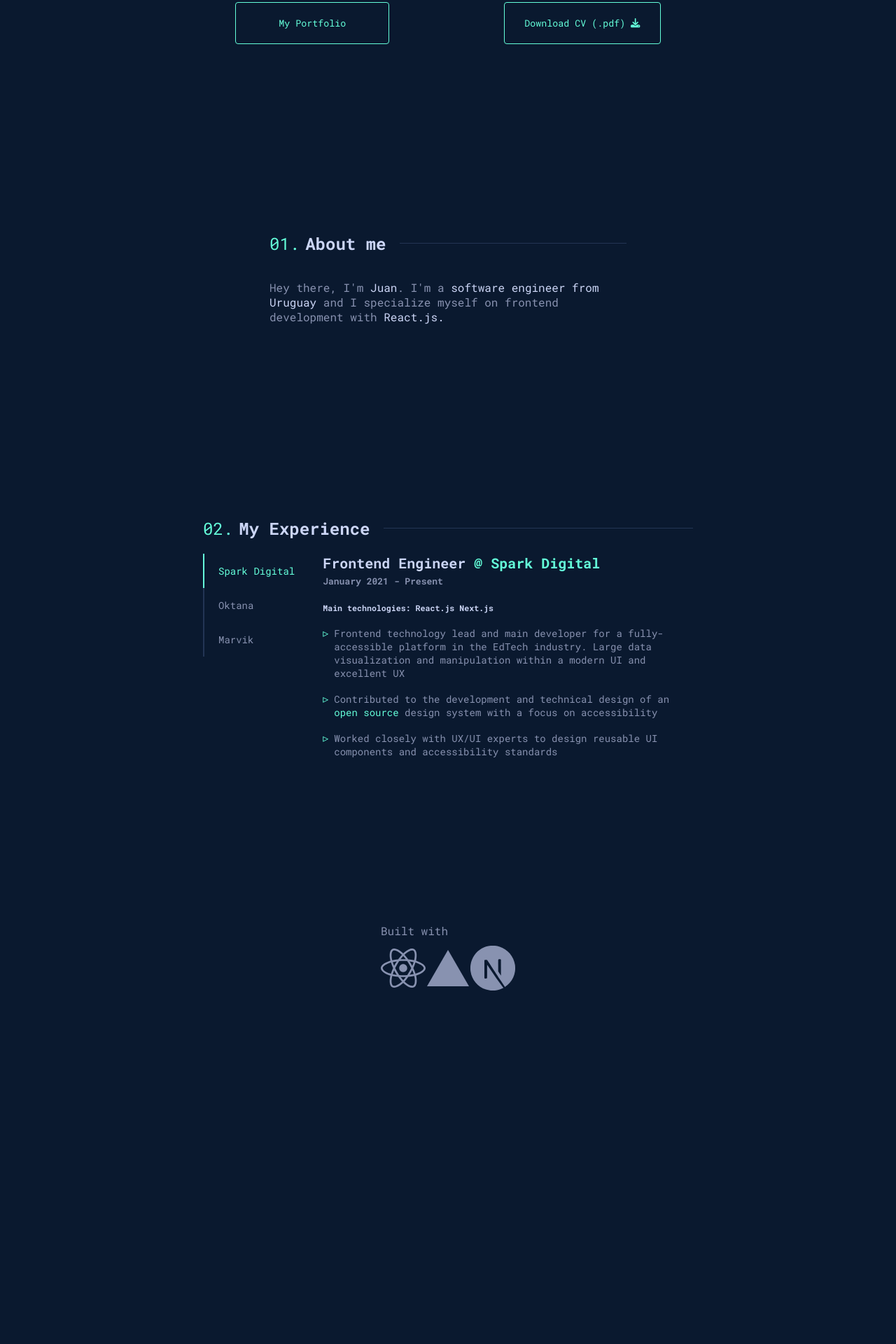
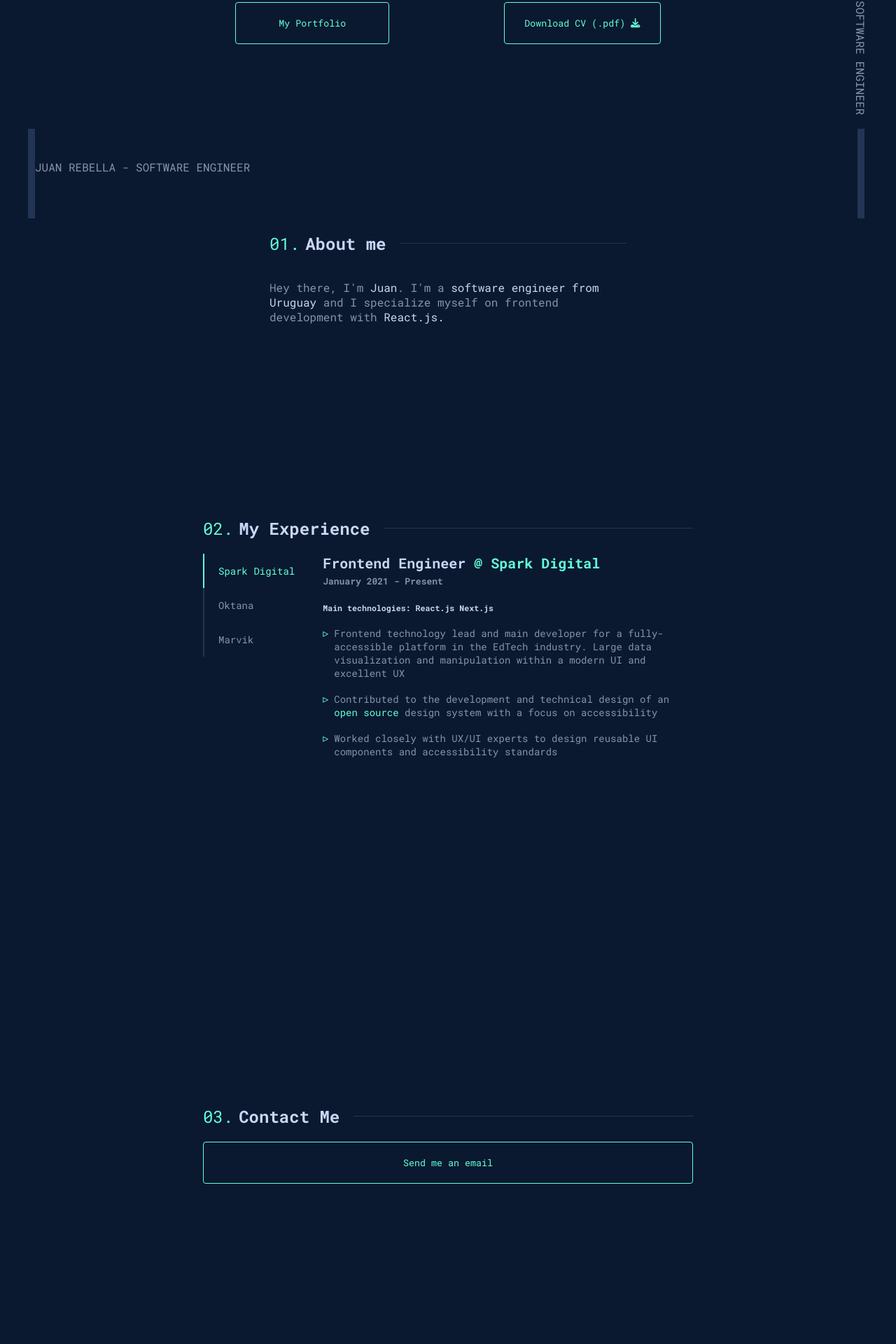
Before and after one commit to JRebella/portfolio, a Next.js app: page / in a window 1280 px wide. Shown: the part 488-2408 px from the top of the page at 70% size. Before the commit the page ends 1912 px from the top, so only its background shows below. Built offline with nearby package versions, Linux system fonts and the light colour scheme.

Commit message:
feat: footer + side banners

```diff
--- a/components/layout/Layout.tsx
+++ b/components/layout/Layout.tsx
@@ -12,6 +12,9 @@ const Layout: FunctionComponent = ({ children }) => {
       <footer className={styles.footer}>
         <Footer />
       </footer>
+
+      <aside className={styles["aside--left"]}>JUAN REBELLA - SOFTWARE ENGINEER</aside>
+      <aside className={styles["aside--right"]}>JUAN REBELLA - SOFTWARE ENGINEER</aside>
     </>
   );
 };
--- a/components/layout/layout.module.scss
+++ b/components/layout/layout.module.scss
@@ -126,3 +126,38 @@
   display: flex;
   justify-content: center;
 }
+
+@each $position in ("right", "left") {
+  .aside--#{$position} {
+    position: fixed;
+
+    @if $position == "right" {
+      right: 40px;
+      writing-mode: vertical-lr;
+    } @else if $position == "left" {
+      left: 40px;
+      writing-mode: sideways-lr;
+    }
+
+    bottom: 0;
+    z-index: 10;
+
+    display: flex;
+    align-items: center;
+
+    &::#{if($position == "right", "after", "before")} {
+      content: "";
+      display: block;
+      height: 128px;
+      width: 10px;
+
+      background-color: var(--ds-bg-accent);
+
+      @if $position == "right" {
+        margin-top: 20px;
+      } @else if $position == "left" {
+        margin-top: 20px;
+      }
+    }
+  }
+}
--- /dev/null
+++ b/pageComponents/contact/ContactSection.tsx
@@ -0,0 +1,18 @@
+import Link from "next/link";
+import { ComponentProps, FunctionComponent, Key, useState } from "react";
+import Button from "../../components/Button";
+import styles from "./contact.module.scss";
+
+const ContactSection: FunctionComponent<ComponentProps<"section">> = () => {
+  return (
+    <section className={styles.container} id="contact">
+      <h2>Contact Me</h2>
+
+      <Link href="mailto:jrebella96@gmail.com" passHref>
+        <Button>Send me an email</Button>
+      </Link>
+    </section>
+  );
+};
+
+export default ContactSection;
--- /dev/null
+++ b/pageComponents/contact/contact.module.scss
@@ -0,0 +1,70 @@
+.container {
+  max-width: 700px;
+  width: 100%;
+
+  height: 600px;
+}
+
+.tab-container {
+  font-size: 14px;
+
+  h3 {
+    color: var(--ds-text-accent);
+    margin-top: 0;
+    margin-bottom: 4px;
+  }
+
+  h4 {
+    margin-top: 0;
+    margin-bottom: 22px;
+  }
+
+  h5 {
+    color: var(--ds-text-accent);
+  }
+
+  ul {
+    padding: 0;
+    list-style: none;
+
+    li {
+      margin-bottom: 18px;
+      display: flex;
+      &::before {
+        content: "▹";
+        display: block;
+
+        color: var(--ds-primary);
+        font-size: 16px;
+        line-height: 1.1;
+        margin-right: 8px;
+      }
+    }
+  }
+}
+
+.understrike-link {
+  color: var(--ds-primary);
+  text-decoration: none;
+  position: relative;
+
+  &::after {
+    content: "";
+
+    position: absolute;
+    bottom: 0px;
+    left: 0px;
+
+    width: 0px;
+    height: 1px;
+    display: block;
+
+    background-color: var(--ds-primary);
+    transition: width 0.25s ease-out;
+    opacity: 0.5;
+  }
+
+  &:hover::after {
+    width: 100%;
+  }
+}
--- a/pageComponents/footer/Footer.tsx
+++ b/pageComponents/footer/Footer.tsx
@@ -1,4 +1,4 @@
-import { faReact } from "@fortawesome/free-brands-svg-icons";
+import { faReact, faSass } from "@fortawesome/free-brands-svg-icons";
 import { FontAwesomeIcon } from "@fortawesome/react-fontawesome";
 import Link from "next/link";
 import { ComponentProps, FunctionComponent } from "react";
@@ -10,12 +10,12 @@ const Footer: FunctionComponent<ComponentProps<"section">> = () => {
   return (
     <Link href="/about-this-portfolio" passHref>
       <div className={styles.container}>
-        <div>Built with</div>
+        <div>By Juan Rebella, built with</div>
         <div className={styles.icons}>
           <FontAwesomeIcon icon={faReact} />
+          <FontAwesomeIcon icon={faSass} />
+          <NextJsLogo className="svg-inline--fa" />
           <VercelLogo className="svg-inline--fa" />
-
-          <NextJsLogo className="svg-inline--fa" />
         </div>
       </div>
     </Link>
--- a/pageComponents/footer/footer.module.scss
+++ b/pageComponents/footer/footer.module.scss
@@ -1,15 +1,20 @@
 .icons {
   fill: var(--ds-text-primary);
 
-  font-size: 64px;
+  font-size: 48px;
 
   svg path {
     fill: currentColor;
+  }
+
+  *:not(:last-child) {
+    margin-right: 8px;
   }
 }
 
 .container {
   cursor: pointer;
+  font-size: 12px;
 
   transition: fill, color 0.15s ease-out;
   &:hover {
--- a/pages/index.tsx
+++ b/pages/index.tsx
@@ -1,6 +1,7 @@
 import type { NextPage } from "next";
 import Head from "next/head";
 import AboutSection from "../pageComponents/about/aboutSection";
+import ContactSection from "../pageComponents/contact/ContactSection";
 import ExperienceSection from "../pageComponents/experience/ExperienceSection";
 import HomeSection from "../pageComponents/home/HomeSection";
 
@@ -15,8 +16,8 @@ const Home: NextPage = () => {
 
       <HomeSection />
       <AboutSection />
-
       <ExperienceSection />
+      <ContactSection />
     </>
   );
 };
```
Also changed, not shown: public/logo-vercel.svg.
